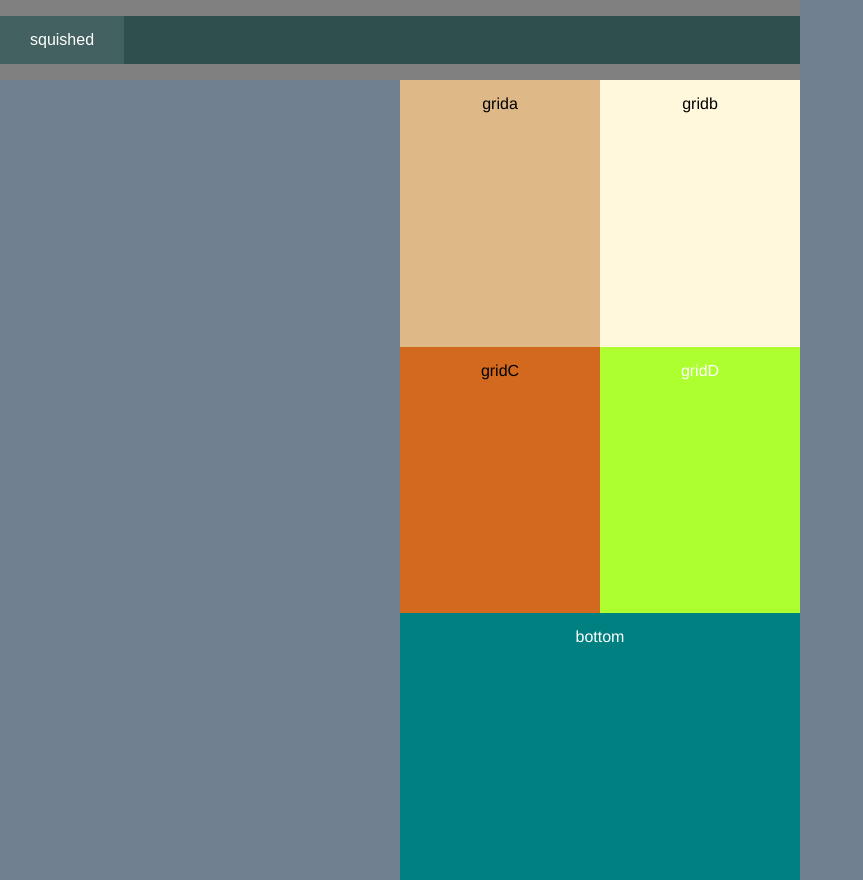
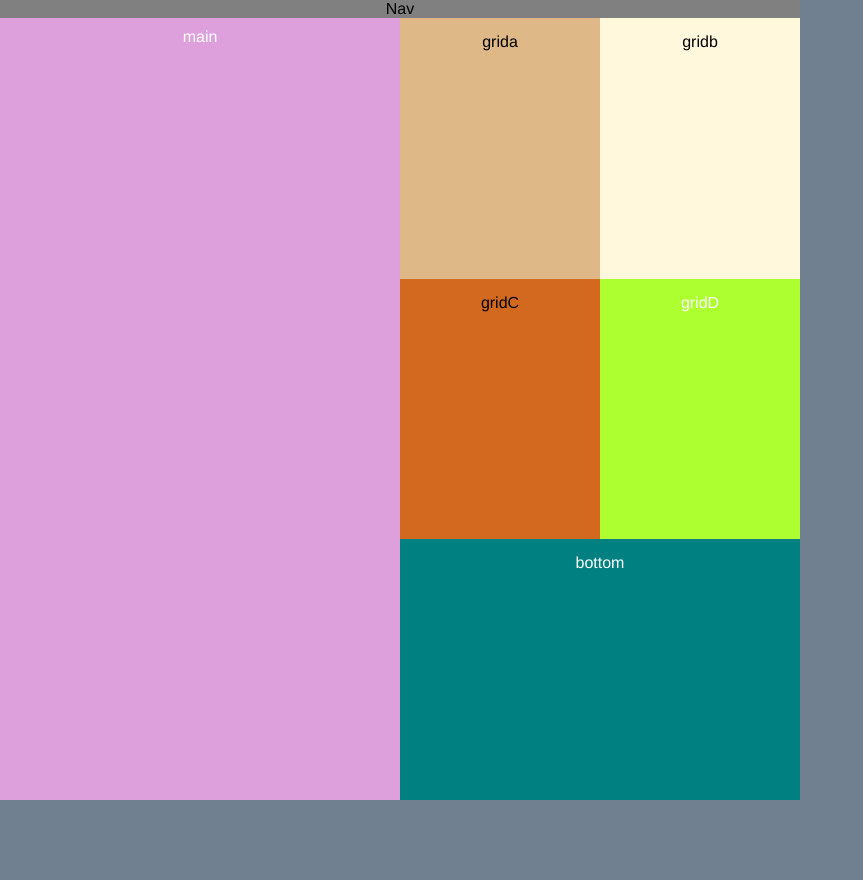
Before and after one commit to Ethan-cm/portfolio, a Next.js app: page /practice in a window 1280 px wide. Shown: the whole page, without its empty margins (0-863 px from the left). After the commit the page ends 800 px from the top, so only its background shows below. Built offline with nearby package versions, Linux system fonts and the light colour scheme.

Commit message:
back at it, attempting to fix the vectoring issues with components in the system

```diff
--- a/pages/_app.js
+++ b/pages/_app.js
@@ -2,7 +2,7 @@ import App from 'next/app'
 import { ThemeProvider } from 'styled-components'
 import GlobalStyle from './theme/globalStyles'
 import Navbar from '../components/Navbar/Navbar.js'
-import {Indexgrid, Nav, GridA, GridB, GridC, GridD, Main, Bottom} from '../components/grid/grid.js'
+//import {Indexgrid, Nav, GridA, GridB, GridC, GridD, Main, Bottom} from '../components/grid/grid.js'
 
 
 const theme = {
@@ -16,13 +16,13 @@ export default class MyApp extends App {
     const { Component, pageProps } = this.props
 
     return (
-      <Indexgrid>
       <ThemeProvider theme={theme}>
         <GlobalStyle/>
-        <Nav><Navbar/></Nav>
         <Component {...pageProps} />
       </ThemeProvider>
-      </Indexgrid>
     )
   }
 }
+
+
+  //      <Nav><Navbar/></Nav>
--- a/pages/practice.js
+++ b/pages/practice.js
@@ -8,14 +8,13 @@ export default function Practice(){
 return(
 
 <Indexgrid>
-    <Nav></Nav>
+<Nav>Nav</Nav>
+<Main>main</Main>
 <GridA>grida</GridA>
 <GridB>gridb</GridB>
 <GridC>gridC</GridC>
 <GridD>gridD</GridD>
 <Bottom>bottom</Bottom>
-
 </Indexgrid>
 
-
 )};
```
